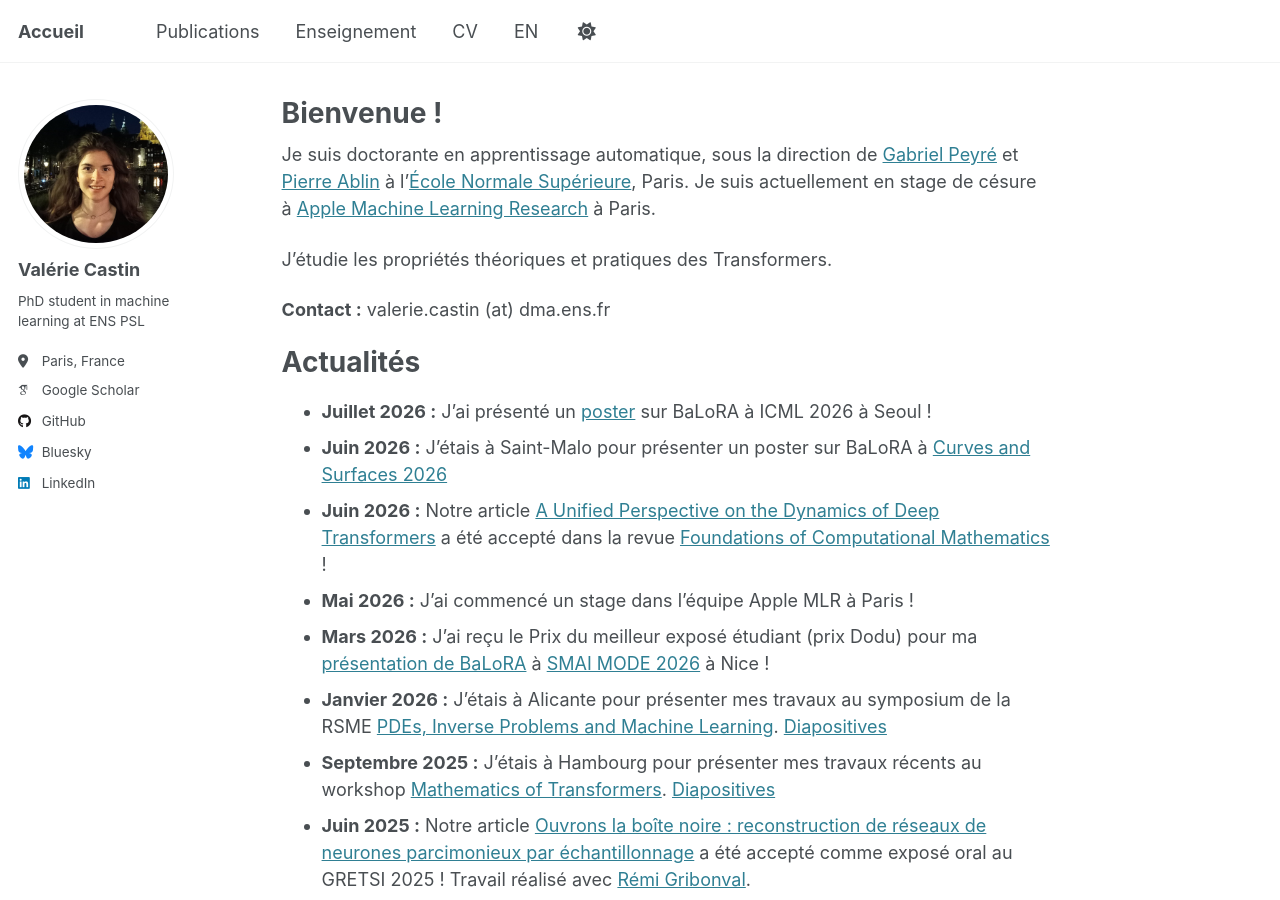
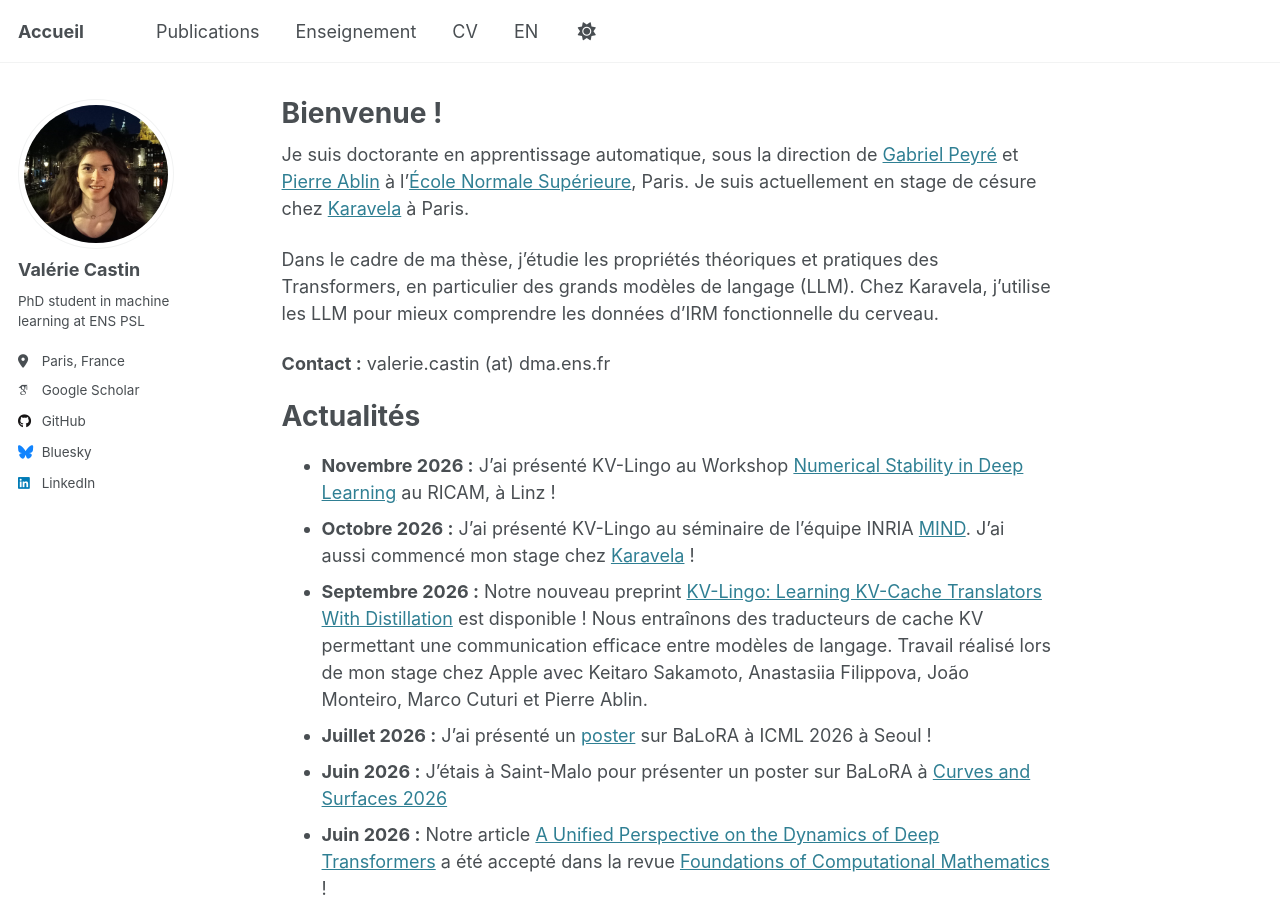
Before and after one commit to vcastin/vcastin.github.io, a Jekyll site: the page built from _pages/about-fr.md, in a window 1280 px wide and 900 px high. Built offline with Jekyll 4.4.1, drawn with Linux system fonts in a browser that asks for light colours; some web fonts are replaced.

Commit message:
updates
Co-Authored-By: Claude Opus 5.5 <noreply@anthropic.com>

```diff
--- a/_pages/about-fr.md
+++ b/_pages/about-fr.md
@@ -6,14 +6,17 @@ lang: fr
 lang_alt: /
 ---
 
-Je suis doctorante en apprentissage automatique, sous la direction de [Gabriel Peyré](https://www.gpeyre.com/) et [Pierre Ablin](https://pierreablin.com/) à l'[École Normale Supérieure](https://www.ens.psl.eu/), Paris. Je suis actuellement en stage de césure à [Apple Machine Learning Research](https://machinelearning.apple.com) à Paris.
+Je suis doctorante en apprentissage automatique, sous la direction de [Gabriel Peyré](https://www.gpeyre.com/) et [Pierre Ablin](https://pierreablin.com/) à l'[École Normale Supérieure](https://www.ens.psl.eu/), Paris. Je suis actuellement en stage de césure chez [Karavela](https://karavela.ai/fr) à Paris.
 
-J'étudie les propriétés théoriques et pratiques des Transformers.
+Dans le cadre de ma thèse, j'étudie les propriétés théoriques et pratiques des Transformers, en particulier des grands modèles de langage (LLM). Chez Karavela, j'utilise les LLM pour mieux comprendre les données d'IRM fonctionnelle du cerveau.
 
 **Contact :** valerie.castin (at) dma.ens.fr
 
 Actualités
 ======
+- **Novembre 2026 :** J'ai présenté KV-Lingo au Workshop [Numerical Stability in Deep Learning](https://www.ricam.oeaw.ac.at/specsem/specsem2026/workshop2/) au RICAM, à Linz !
+- **Octobre 2026 :** J'ai présenté KV-Lingo au séminaire de l'équipe INRIA [MIND](https://www.inria.fr/fr/mind). J'ai aussi commencé mon stage chez [Karavela](https://karavela.ai/fr) !
+- **Septembre 2026 :** Notre nouveau preprint [KV-Lingo: Learning KV-Cache Translators With Distillation](https://arxiv.org/abs/2609.32610) est disponible ! Nous entraînons des traducteurs de cache KV permettant une communication efficace entre modèles de langage. Travail réalisé lors de mon stage chez Apple avec Keitaro Sakamoto, Anastasiia Filippova, João Monteiro, Marco Cuturi et Pierre Ablin.
 - **Juillet 2026 :** J'ai présenté un [poster](http://vcastin.github.io/files/posters/2026_ICML.png) sur BaLoRA à ICML 2026 à Seoul !
 - **Juin 2026 :** J'étais à Saint-Malo pour présenter un poster sur BaLoRA à [Curves and Surfaces 2026](https://cs2026.sciencesconf.org/program)
 - **Juin 2026 :** Notre article [A Unified Perspective on the Dynamics of Deep Transformers](https://arxiv.org/abs/2501.18322) a été accepté dans la revue [Foundations of Computational Mathematics](https://focm-society.org) !
```
Also changed, not shown: _pages/cv-fr.md (+1 -0 lines), _pages/publications-fr.md (+3 -0 lines), 1 other file.
